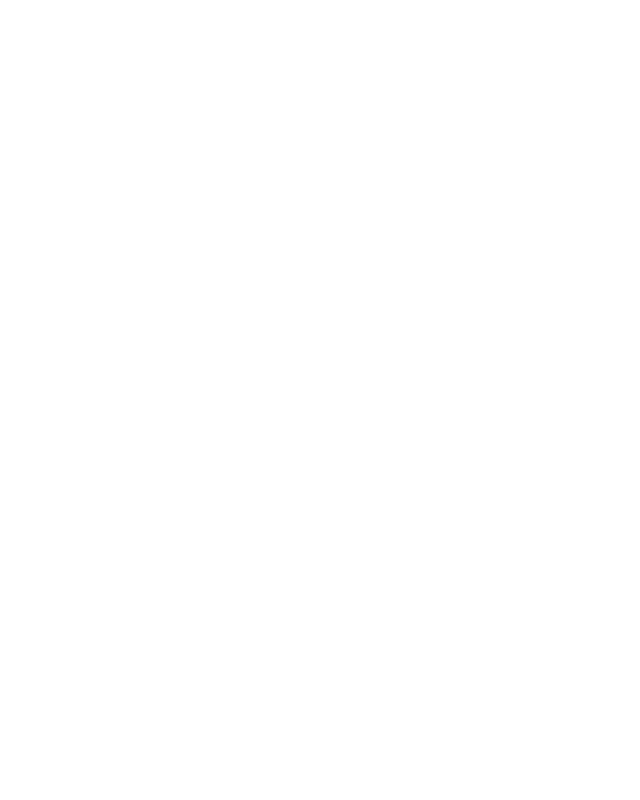
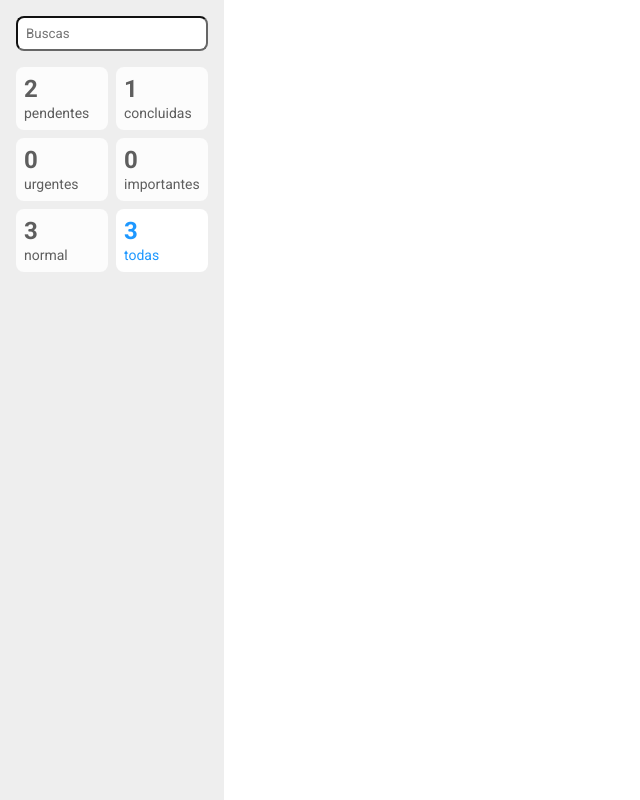
Before and after one commit to Brunolinonsc/AulasEBAC, a React (Create React App) app: page / in a window 1280 px wide. Shown: the top 800 px of the page, without its empty margins (0-640 px from the left). Built offline with nearby package versions, Linux system fonts and the light colour scheme.

Commit message:
Atualização

```diff
--- a/src/pages/Home/index.tsx
+++ b/src/pages/Home/index.tsx
@@ -2,10 +2,12 @@
 import ListaDeTarefas from '../../containers/ListaDeTarefas'
 
 const Home = () => {
-  ;<>
-    <BarraLateral />
-    <ListaDeTarefas />
-  </>
+  return (
+    <div>
+      <BarraLateral />
+      <ListaDeTarefas />
+    </div>
+  )
 }
 
 export default Home
```
